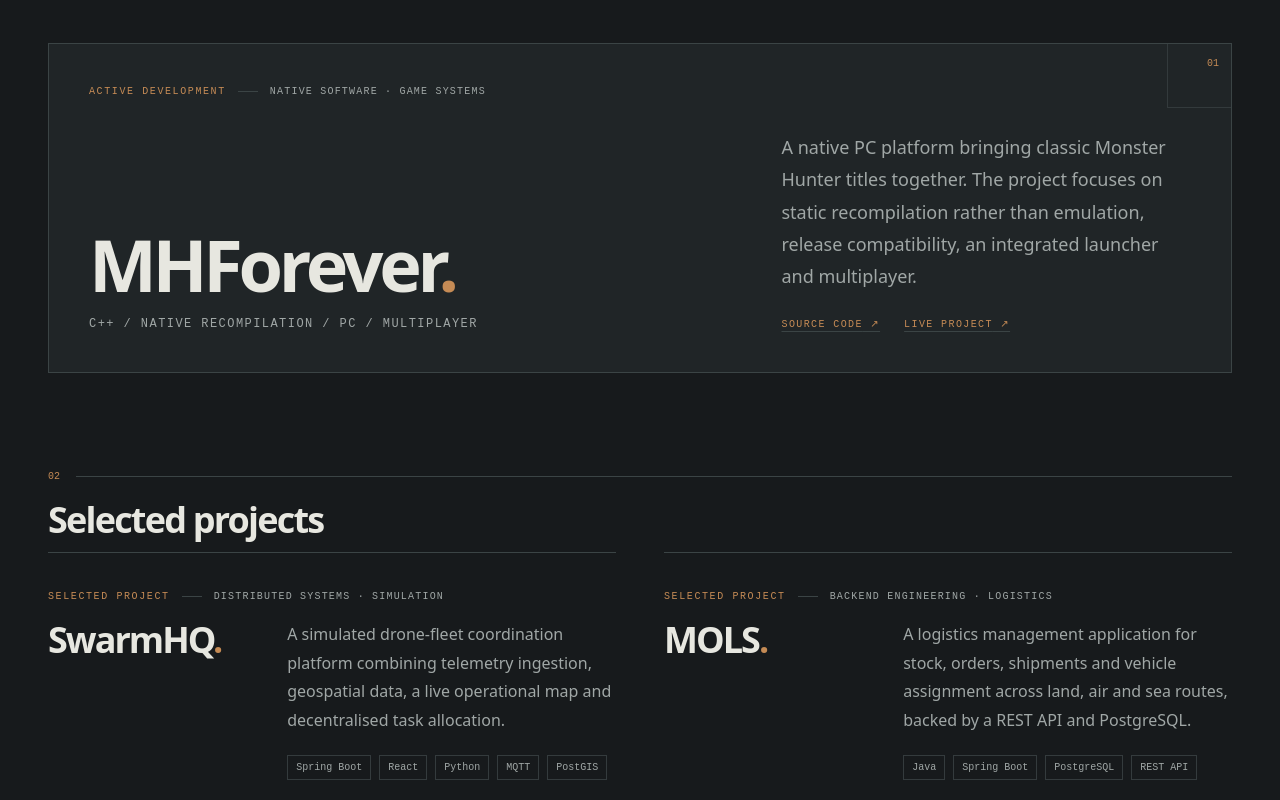
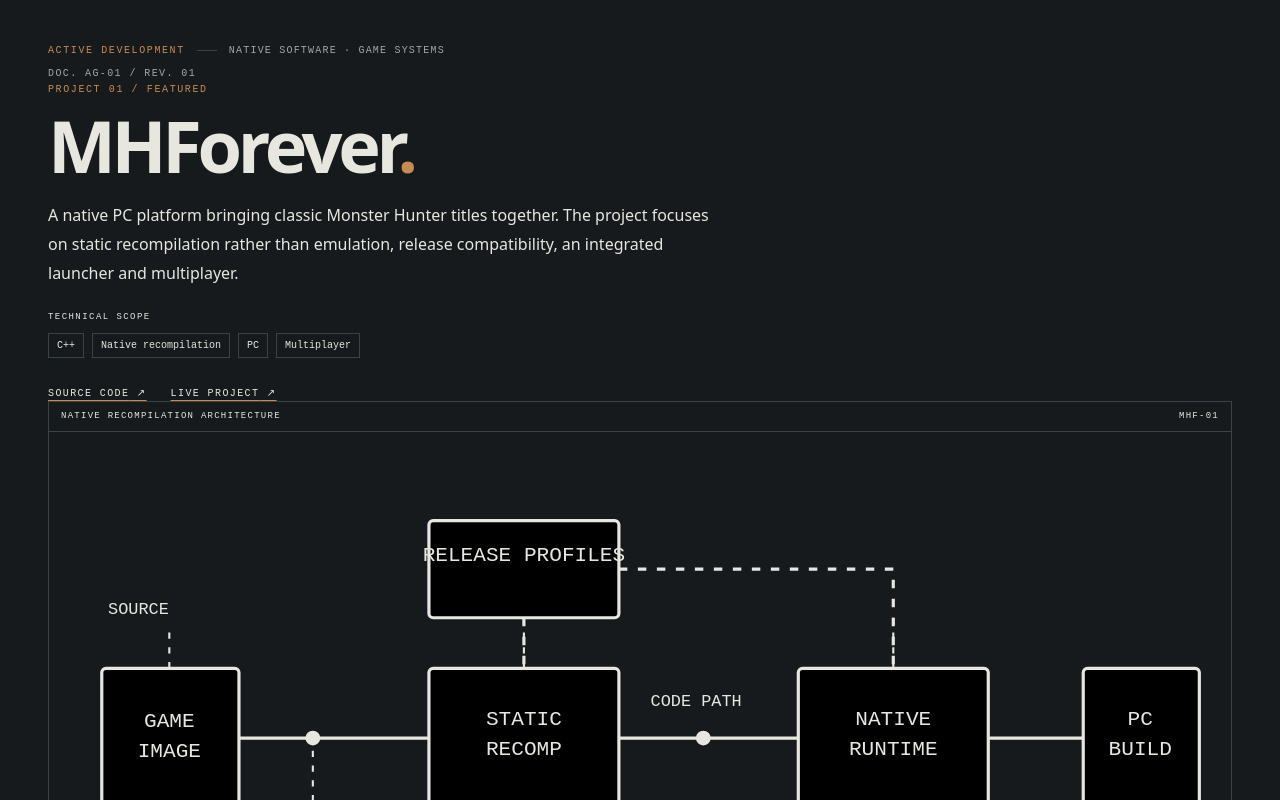
Before and after one commit to Mango77x/Mango77x.github.io, a React (Vite) app: page / in a window 1280 px wide. Shown: the part 1060-1860 px from the top of the page. Built offline with nearby package versions, Linux system fonts and the light colour scheme.

Commit message:
Present each project as a technical dossier

```diff
--- a/src/components/ProjectCard.tsx
+++ b/src/components/ProjectCard.tsx
@@ -1,45 +1,47 @@
 import type { Project } from '../data/projects'
 import { useLanguage } from '../i18n/LanguageContext'
 import { strings } from '../i18n/strings'
+import ProjectDiagram from './ProjectDiagram'
 
 export default function ProjectCard({ project, featured = false }: { project: Project; featured?: boolean }) {
   const { lang } = useLanguage()
 
   return (
     <article id={project.id} className={featured
-      ? 'group relative scroll-mt-10 border border-rule bg-panel p-7 md:p-10'
-      : 'group relative scroll-mt-10 border-t border-rule py-7 md:py-9'}>
-      {featured ? (
-        <div className="absolute right-0 top-0 h-16 w-16 border-b border-l border-rule/70">
-          <span className="absolute right-3 top-3 font-mono text-[10px] text-accent">{project.index}</span>
+      ? 'dossier dossier-featured scroll-mt-10'
+      : 'dossier dossier-compact scroll-mt-10'}>
+      <div className="dossier-heading">
+        <div className="flex flex-wrap items-center gap-x-3 gap-y-2">
+          <span className="font-mono text-[10px] uppercase tracking-[0.16em] text-accent">{project.status[lang]}</span>
+          <span className="h-px w-5 bg-rule" />
+          <span className="font-mono text-[10px] uppercase tracking-[0.12em] text-muted">{project.category[lang]}</span>
         </div>
-      ) : null}
-      <div className="flex flex-wrap items-center gap-x-3 gap-y-2">
-        <span className="font-mono text-[10px] uppercase tracking-[0.16em] text-accent">{project.status[lang]}</span>
-        <span className="h-px w-5 bg-rule" />
-        <span className="font-mono text-[10px] uppercase tracking-[0.12em] text-muted">{project.category[lang]}</span>
+        <span className="font-mono text-[10px] uppercase tracking-[0.14em] text-muted">DOC. AG-{project.index} / REV. 01</span>
       </div>
-      <div className={featured ? 'mt-8 grid gap-8 md:grid-cols-[minmax(0,1fr)_minmax(220px,0.62fr)] md:items-end' : 'mt-4 grid gap-5 md:grid-cols-[minmax(0,0.8fr)_minmax(0,1.2fr)] md:items-start'}>
-        <div>
-          <h3 className={featured ? 'text-5xl font-semibold tracking-[-0.06em] text-paper md:text-7xl' : 'text-3xl font-semibold tracking-[-0.055em] text-paper md:text-4xl'}>
+      <div className="dossier-body">
+        <div className="dossier-copy">
+          <p className="mb-3 font-mono text-[10px] uppercase tracking-[0.16em] text-accent">PROJECT {project.index} / {project.group}</p>
+          <h3 className={featured ? 'text-5xl font-semibold tracking-[-0.06em] text-ink md:text-7xl' : 'text-3xl font-semibold tracking-[-0.055em] text-ink md:text-4xl'}>
             {project.name}<span className="text-accent">.</span>
           </h3>
-          {featured ? <p className="mt-4 max-w-md font-mono text-xs uppercase tracking-[0.12em] text-muted">{project.stack.join(' / ')}</p> : null}
-        </div>
-        <div>
-          <p className={featured ? 'max-w-2xl text-base leading-[1.8] text-muted md:text-lg' : 'max-w-2xl text-sm leading-[1.8] text-muted md:text-base'}>
-            {project.description[lang]}
-          </p>
-          {!featured ? (
-            <ul className="mt-5 flex flex-wrap gap-2">
-              {project.stack.map((item) => <li key={item} className="border border-rule/80 px-2 py-1 font-mono text-[10px] text-muted">{item}</li>)}
+          <p className="mt-5 max-w-2xl text-sm leading-[1.8] text-ink/75 md:text-base">{project.description[lang]}</p>
+          <div className="mt-6">
+            <p className="mb-2 font-mono text-[9px] uppercase tracking-[0.16em] text-ink/50">Technical scope</p>
+            <ul className="flex flex-wrap gap-2">
+              {project.stack.map((item) => <li key={item} className="border border-ink/20 px-2 py-1 font-mono text-[10px] text-ink/70">{item}</li>)}
             </ul>
-          ) : null}
-          <div className="mt-6 flex flex-wrap gap-x-6 gap-y-3 font-mono text-[10px] uppercase tracking-[0.14em]">
-            <a href={project.repo} target="_blank" rel="noreferrer" className="text-accent underline decoration-rule underline-offset-4 transition-colors hover:text-paper">{strings.repo[lang]} ↗</a>
-            {project.demo ? <a href={project.demo} target="_blank" rel="noreferrer" className="text-accent underline decoration-rule underline-offset-4 transition-colors hover:text-paper">{strings.demo[lang]} ↗</a> : null}
+          </div>
+          <div className="mt-7 flex flex-wrap gap-x-6 gap-y-3 font-mono text-[10px] uppercase tracking-[0.14em]">
+            <a href={project.repo} target="_blank" rel="noreferrer" className="text-ink underline decoration-accent underline-offset-4 transition-colors hover:text-accent">{strings.repo[lang]} ↗</a>
+            {project.demo ? <a href={project.demo} target="_blank" rel="noreferrer" className="text-ink underline decoration-accent underline-offset-4 transition-colors hover:text-accent">{strings.demo[lang]} ↗</a> : null}
           </div>
         </div>
+        <div className="dossier-illustration">
+          <ProjectDiagram project={project} />
+        </div>
+      </div>
+      <div className="dossier-footer">
+        <span>ANTOINE GIZ / MANGO77X</span><span>ENGINEERING NOTE · {project.index}</span>
       </div>
     </article>
   )
```
